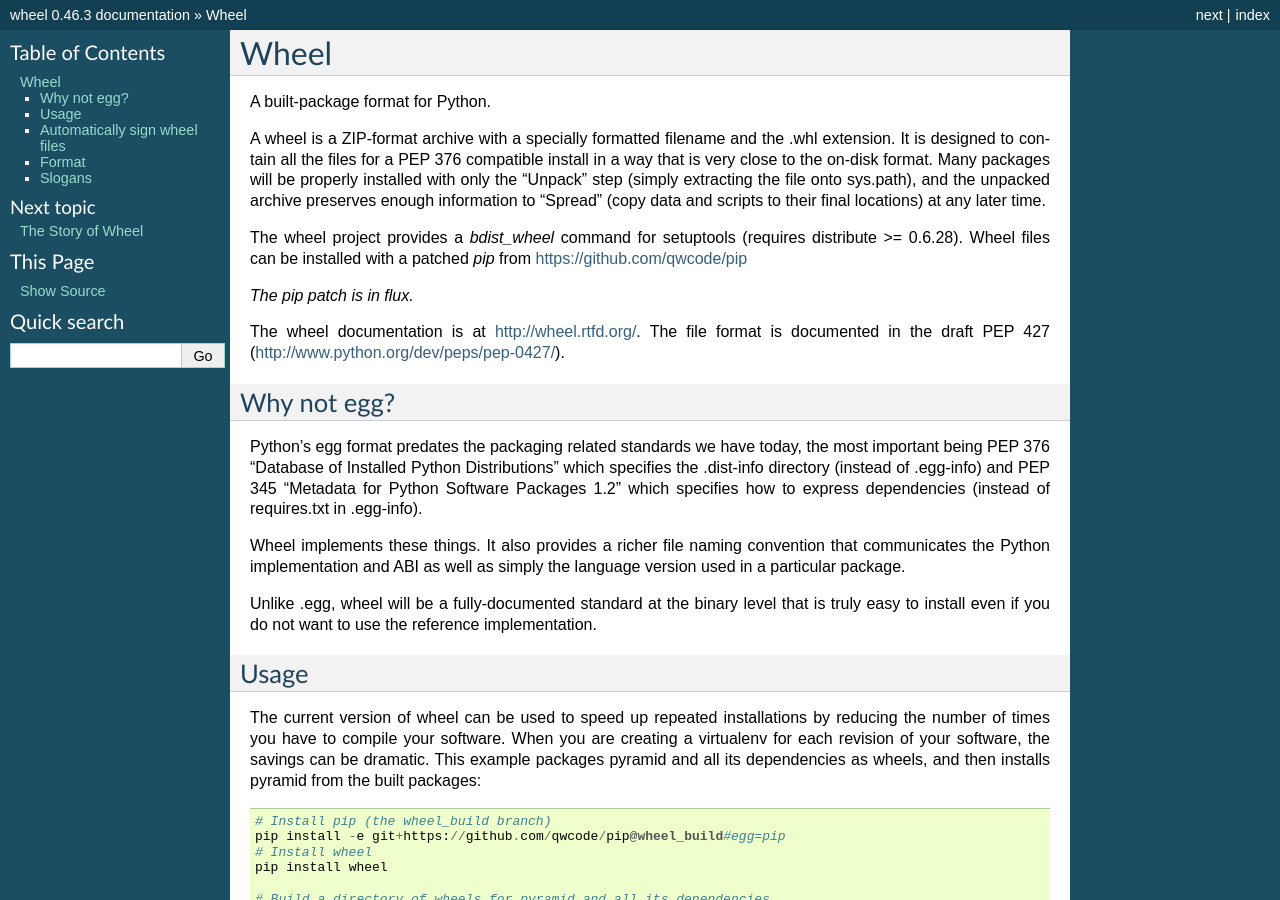
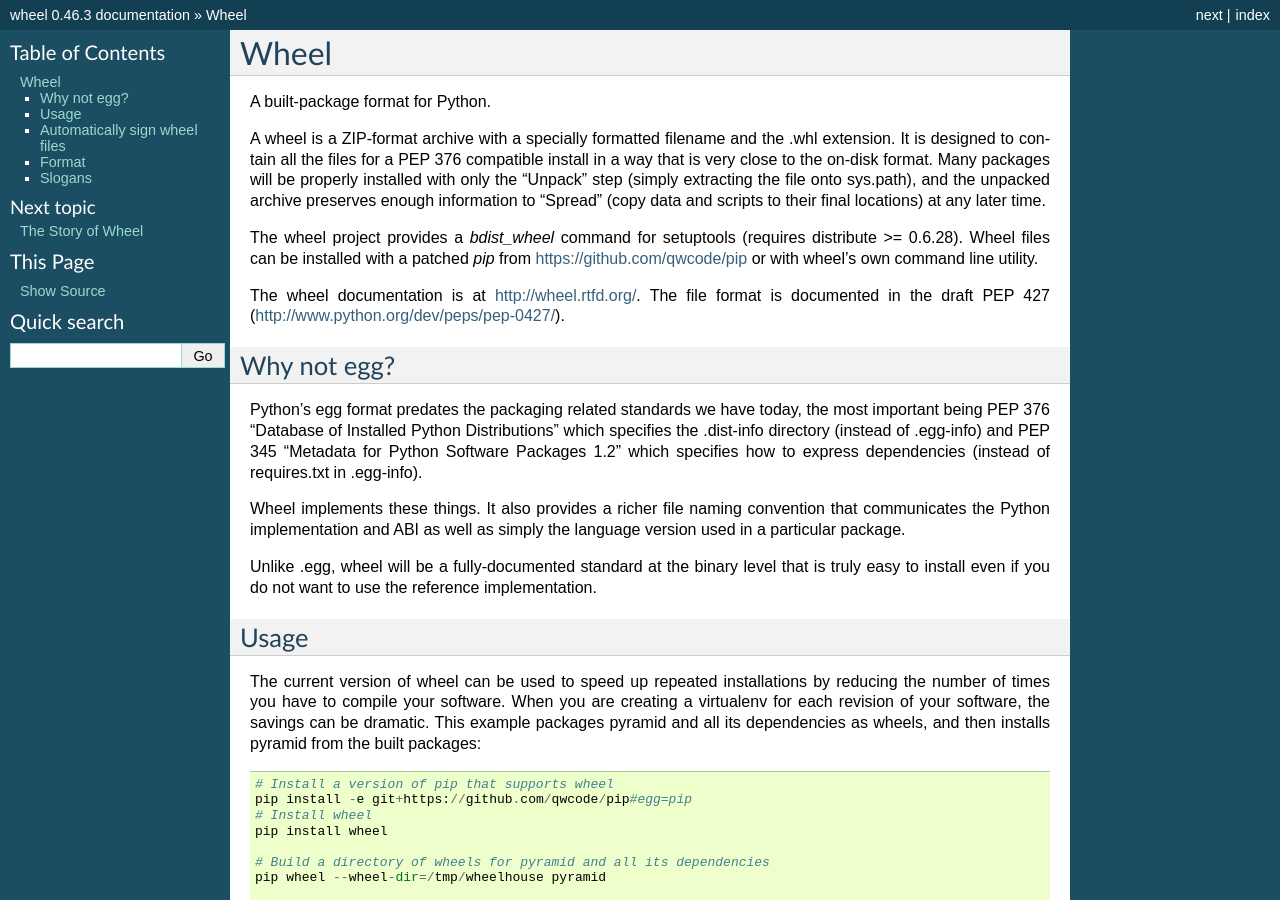
Before and after one commit to pypa/wheel, a Sphinx documentation site: the page built from docs/index.rst, in a window 1280 px wide and 900 px high. Built offline with Sphinx 7.4.7, drawn with Linux system fonts in a browser that asks for light colours.

Commit message:
minor docs update

```diff
--- a/README.txt
+++ b/README.txt
@@ -13,9 +13,8 @@
 
 The wheel project provides a `bdist_wheel` command for setuptools
 (requires distribute >= 0.6.28). Wheel files can be installed with a
-patched `pip` from https://github.com/qwcode/pip
-
-*The pip patch is in flux.*
+patched `pip` from https://github.com/qwcode/pip or with wheel's own
+command line utility.
 
 The wheel documentation is at http://wheel.rtfd.org/. The
 file format is documented in the draft PEP 427
--- a/docs/index.rst
+++ b/docs/index.rst
@@ -15,8 +15,8 @@
 and all its dependencies as wheels, and then installs pyramid from the
 built packages::
 
-        # Install pip (the wheel_build branch)
-        pip install -e git+https://github.com/qwcode/pip@wheel_build#egg=pip
+        # Install a version of pip that supports wheel
+        pip install -e git+https://github.com/qwcode/pip#egg=pip
         # Install wheel
         pip install wheel
 
```
